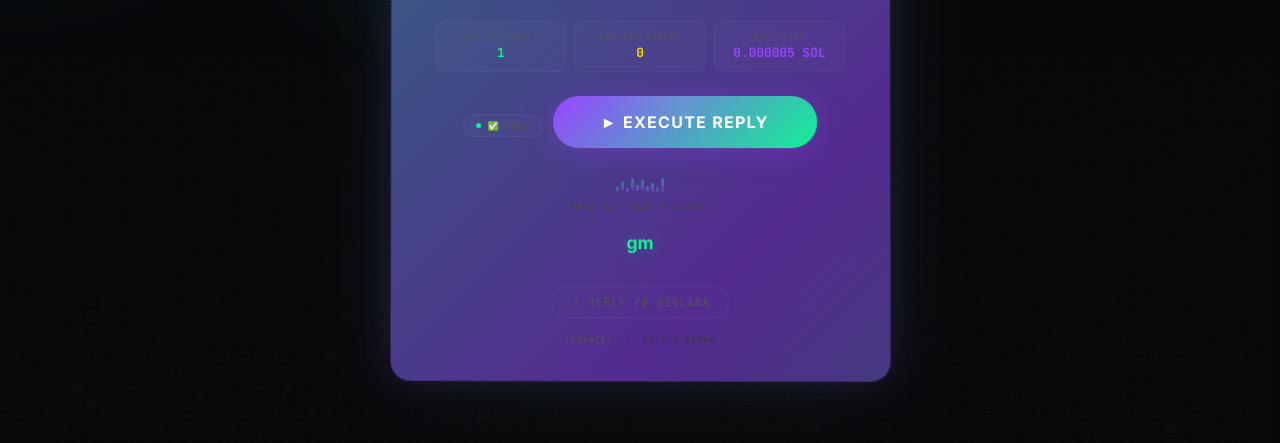
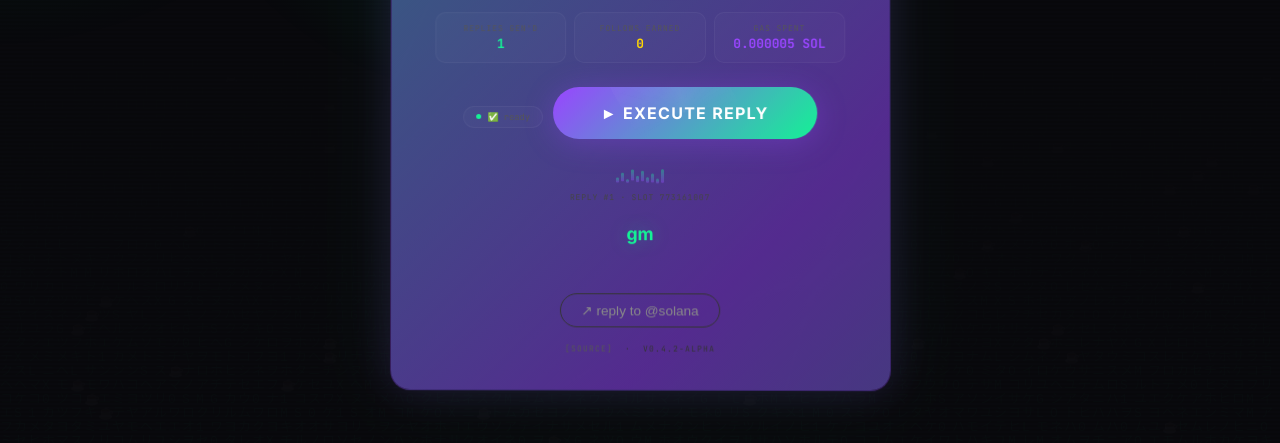
Before and after one commit to water-bear86/solreplies, a plain HTML site: page index.html in a window 1280 px wide. Shown: the part 311-754 px from the top of the page. Drawn offline with Linux system fonts and the light colour scheme.

Commit message:
fix: use raw GitHub URL for logo, simplify reply button styles

```diff
--- a/index.html
+++ b/index.html
@@ -336,26 +336,23 @@
     margin-top: 4px;
     flex-wrap: wrap;
   }
-  .btn-secondary {
-    background: transparent;
-    color: #555;
-    font-family: 'JetBrains Mono', monospace;
-    font-size: .7rem;
-    font-weight: 500;
-    border: 1px solid rgba(255,255,255,.06);
-    border-radius: 40px;
-    padding: 8px 18px;
-    cursor: pointer;
-    transition: all .15s;
-    text-transform: uppercase;
-    letter-spacing: .08em;
+  .secondary{
+    background:transparent;
+    color:#888;
+    font-size:.85rem;
+    font-weight:500;
+    border:1px solid #333;
+    border-radius:40px;
+    padding:8px 20px;
+    cursor:pointer;
+    transition:all .15s;
+    margin-top:16px;
   }
-  .btn-secondary:hover {
-    color: #888;
-    border-color: rgba(255,255,255,.12);
-    background: rgba(255,255,255,.02);
+
+  .secondary:hover{
+    color:#aaa;
+    border-color:#555;
   }
-  .btn-secondary:active { transform: scale(.97); }
 
   .footer {
     margin-top: 16px;
@@ -435,7 +432,7 @@
       <span class="badge">● beta</span>
     </div>
 
-    <img src="solreplies.png" alt="Solana Reply Generator" class="logo">
+    <img src="https://raw.githubusercontent.com/water-bear86/solreplies/master/solreplies.png" alt="Solana Reply Generator" class="logo">
     <div class="subtitle">blockchain-powered engagement engine</div>
 
     <div class="stats">
@@ -475,7 +472,7 @@
     </div>
 
     <div class="btn-row">
-      <button class="btn-secondary" id="replyBtn">↗ reply to @solana</button>
+      <button class="secondary" id="replyBtn">↗ reply to @solana</button>
     </div>
 
     <div class="footer">
```
